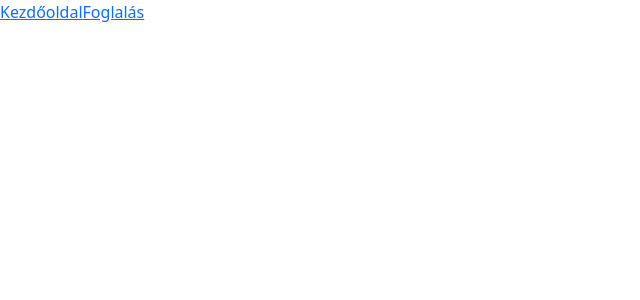
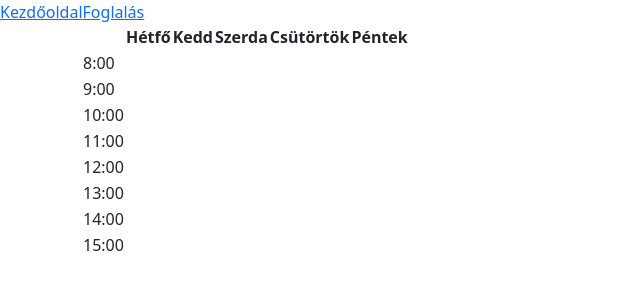
Before and after one commit to b0totdav/BR-FrontEnd, a Vue app in the folder Órai_projektfeladat/oraiProjekt/: page / in a window 1280 px wide. Shown: the top 300 px of the page, without its empty margins (0-640 px from the left). Built offline with nearby package versions, Linux system fonts and the light colour scheme.

Commit message:
Table done

```diff
--- a/Órai_projektfeladat/oraiProjekt/src/views/HomeView.vue
+++ b/Órai_projektfeladat/oraiProjekt/src/views/HomeView.vue
@@ -1,9 +1,91 @@
 <template>
+<div class="container">
+    <table>
+        <tr>
+            <th></th>
+        <th>Hétfő</th>
+        <th>Kedd</th>
+        <th>Szerda</th>
+        <th>Csütörtök</th>
+        <th>Péntek</th>
+        </tr>
+        <tr>
+            <td>8:00</td>
+            <td id="h8"></td>
+            <td id="k8"></td>
+            <td id="s8"></td>
+            <td id="c8"></td>
+            <td id="p8"></td>
+        </tr>
+        <tr>
+            <td>9:00</td>
+            <td id="h9"></td>
+            <td id="k9"></td>
+            <td id="s9"></td>
+            <td id="c9"></td>
+            <td id="p9"></td>
+        </tr>
+        <tr>
+            <td>10:00</td>
+            <td id="h10"></td>
+            <td id="k10"></td>
+            <td id="s10"></td>
+            <td id="c10"></td>
+            <td id="p10"></td>
+        </tr>
+        <tr>
+            <td>11:00</td>
+            <td id="h11"></td>
+            <td id="k11"></td>
+            <td id="s11"></td>
+            <td id="c11"></td>
+            <td id="p11"></td>
+        </tr>
+        <tr>
+            <td>12:00</td>
+            <td id="h12"></td>
+            <td id="k12"></td>
+            <td id="s12"></td>
+            <td id="c12"></td>
+            <td id="p12"></td>
+        </tr>
+        <tr>
+            <td>13:00</td>
+            <td id="h13"></td>
+            <td id="k13"></td>
+            <td id="s13"></td>
+            <td id="c13"></td>
+            <td id="p13"></td>
+        </tr>
+        <tr>
+            <td>14:00</td>
+            <td id="h14"></td>
+            <td id="k14"></td>
+            <td id="s14"></td>
+            <td id="c14"></td>
+            <td id="p14"></td>
+        </tr>
+        <tr>
+            <td>15:00</td>
+            <td id="h15"></td>
+            <td id="k15"></td>
+            <td id="s15"></td>
+            <td id="c15"></td>
+            <td id="p15"></td>
+        </tr>
 
+    </table>
+</div>
 </template>
 <script setup>
 
 </script>
 
 <style scoped>
+tr:hover{
+    background-color: #9ff2fd7c;
+}
+td:hover{
+    background-color: #fcadad7c;
+}
 </style>
```
